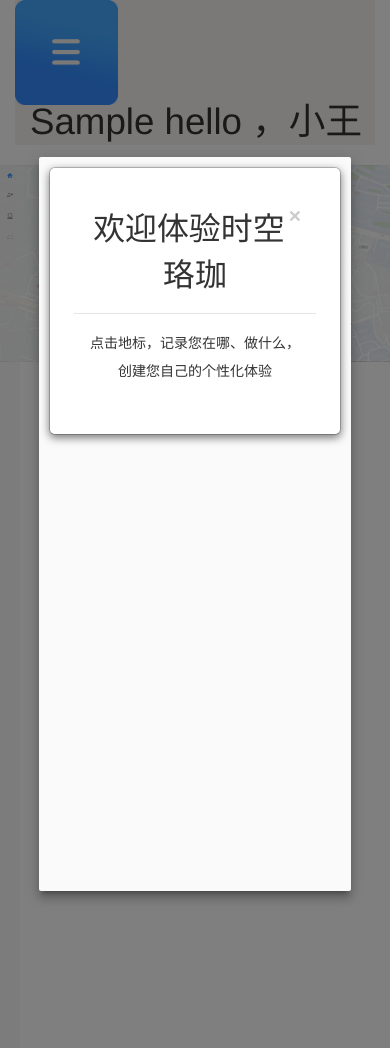
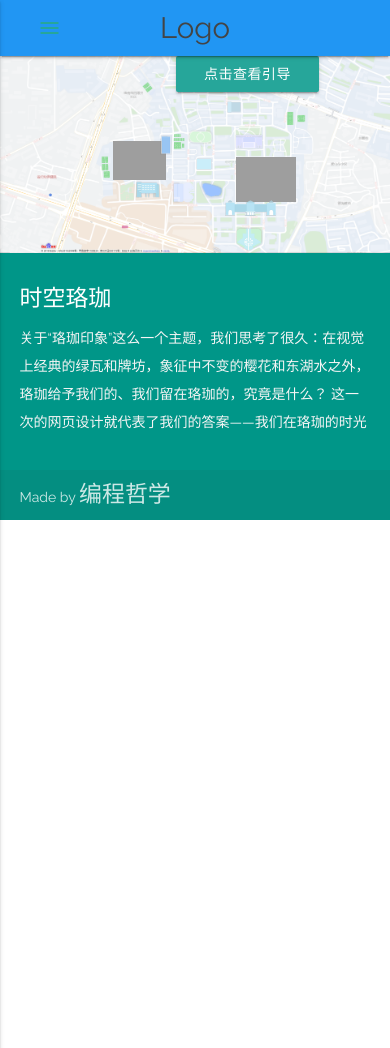
Before and after one commit to yuh-yang/lingbei-final, a Django app: template templates/Map.html in a window 390 px wide. Run offline with Django 3.2, Linux system fonts and the light colour scheme; the template is opened without the code that fills it: most values are stand-ins (such as "Sample title", 1, 10 or a date in 2020); some libraries are stand-ins or nearby versions; some web fonts are replaced; grey boxes are pictures that could not be loaded.

Commit message:
Map页面基本构建完成

```diff
--- a/templates/Line.html
+++ b/templates/Line.html
@@ -37,7 +37,7 @@
     <!--左边菜单栏-->
     <div style = "position: absolute;" id = "menu">
         <center><a href = "/map/"><img class = "item" src = "{% static "pic/picOfMap/home.png" %}" id = "home"></a></center>
-        <center><a href = "/line/"><img class = "item" src = "{% static "pic/picOfMap/Line.png" %}" id = "Line"></a></center>
+        <center><a href = "/line/"><img class  "item" src = "{% static "pic/picOfMap/Line.png" %}" id = "Line"></a></center>
         <center><a href = "/timeline/"><img class = "item" src = "{% static "pic/picOfMap/light.png" %}" id = "Time-line"></a></center>
         <center><a href = "/infoflow"><img class = "item" src = "{% static "pic/picOfMap/info.png" %}" id = "info flow"></a></center>
         <!--该函数为根据页面变换菜单图标的函数-->
--- a/templates/Map.html
+++ b/templates/Map.html
@@ -1,93 +1,69 @@
-<!DOCTYPE>
-<html>
+<!DOCTYPE html>
+<html lang="en">
 <head>
-    <meta charset="utf-8">
+    <meta http-equiv="Content-Type" content="text/html; charset=UTF-8"/>
+    <meta name="viewport" content="width=device-width, initial-scale=1, maximum-scale=1.0, user-scalable=no"/>
     <title>时空珞珈——记录</title>
     {% load static %}
+
+    <!--js-->
+    <script src="https://code.jquery.com/jquery-2.1.1.min.js"></script>
+    <script src="https://cdnjs.cloudflare.com/ajax/libs/materialize/1.0.0/js/materialize.min.js"></script>
+    <script src="https://cdn.jsdelivr.net/npm/vue@2.5.17/dist/vue.js"></script>
+
+
+    <!-- CSS  -->
     <link rel="stylesheet" href="{% static "css/styleOfMap.css" %}">
     <link rel='stylesheet' type='text/css' href='http://fonts.googleapis.com/css?family=Raleway'>
-    <!--引用vuejs-->
-    <script src="https://cdn.jsdelivr.net/npm/vue@2.5.17/dist/vue.js"></script>
 
-    <!--Jquery-->
-    <script src="http://code.jquery.com/jquery-1.9.1.js"></script>
-
-    <script src="http://code.jquery.com/jquery-migrate-1.1.0.js"></script>
+    <link href="https://fonts.googleapis.com/icon?family=Material+Icons" rel="stylesheet">
+    <link href="{% static "css/materialize.min.css" %}" type="text/css" rel="stylesheet" media="screen,projection">
+    <link href="{% static "css/styleOfframe.css" %}" type="text/css" rel="stylesheet" media="screen,projection">
 
 
-    <!-- 最新版本的 Bootstrap 核心 CSS 文件 -->
-    <link rel="stylesheet" href="https://cdn.jsdelivr.net/npm/bootstrap@3.3.7/dist/css/bootstrap.min.css" integrity="sha384-BVYiiSIFeK1dGmJRAkycuHAHRg32OmUcww7on3RYdg4Va+PmSTsz/K68vbdEjh4u" crossorigin="anonymous">
-
-    <!-- 可选的 Bootstrap 主题文件（一般不用引入） -->
-    <link rel="stylesheet" href="https://cdn.jsdelivr.net/npm/bootstrap@3.3.7/dist/css/bootstrap-theme.min.css" integrity="sha384-rHyoN1iRsVXV4nD0JutlnGaslCJuC7uwjduW9SVrLvRYooPp2bWYgmgJQIXwl/Sp" crossorigin="anonymous">
 
     <!-- 最新的 Bootstrap 核心 JavaScript 文件 -->
     <script src="https://cdn.jsdelivr.net/npm/bootstrap@3.3.7/dist/js/bootstrap.min.js" integrity="sha384-Tc5IQib027qvyjSMfHjOMaLkfuWVxZxUPnCJA7l2mCWNIpG9mGCD8wGNIcPD7Txa" crossorigin="anonymous"></script>
 
-
-
-    <!-- CSS  -->
-    <link href="https://fonts.googleapis.com/icon?family=Material+Icons" rel="stylesheet">
-    <link href="../website/static/css/materialize.min.css" type="text/css" rel="stylesheet" media="screen,projection"/>
-    <link href="../website/static/css/styleOfframe.css" type="text/css" rel="stylesheet" media="screen,projection"/>
 </head>
 
 <body>
 {% load static %}
-<!--顶栏-->
-<div class = "container-fluid">
-    <div class = "row" id = "header">
-        <a href = "/index/"><span class = "col-md-1" style = "padding: 0;"><img src = "{% static "pic/picOfMap/blue square.png" %}" id = "square"></span></a>
-        <span class = "option col-md-5" id = "Map"><p id = "fir" style = "display: inline-block;margin: 0;">{{ hello }} ，小王</p></span>
-    </div>
+<!--顶部导航栏-->
+<div class =  "navbar-fixed">
+    <nav class="blue" role="navigation">
+        <div class="nav-wrapper container">
+            <a id="logo-container" href="#" class="brand-logo">Logo</a>
+            <ul class="right hide-on-med-and-down">
+                <li><img class = "item" src = "{% static "pic/picOfMap/home.png" %}" id = "home" style = "display:inline-block;"></li>
+                <li><a href = "/map/">记录</a></li>
+                <li><img class = "item" src = "{% static "pic/picOfMap/Line.png" %}" id = "Line"></li>
+                <li><a href = "/line/">印记</a></li>
+                <li><img class = "item" src = "{% static "pic/picOfMap/light.png" %}" id = "Time-line"></li>
+                <li><a href = "/timeline/">今天</a></li>
+                <li><img class = "item" src = "{% static "pic/picOfMap/info.png" %}" id = "info flow"></li>
+                <li><a href = "/infoflow/">发现</a></li>
+            </ul>
+
+            <ul id="nav-mobile" class="side-nav">
+                <li><a href = "/map/">记录</a></li>
+                <li><a href = "/line/"印记</a></li>
+                <li><a href = "/timeline/">今天</a></li>
+                <li><a href = "/infoflow/">发现</a></li>
+            </ul>
+            <a href="#" data-activates="nav-mobile" class="button-collapse"><i class="material-icons">menu</i></a>
+        </div>
+    </nav>
 </div>
 
-<!--左边菜单栏-->
-<div style = "position: absolute;" id = "menu">
-    <center><a href = "/map/"><img class = "item" src = "{% static "pic/picOfMap/home.png" %}" id = "home"></a></center>
-    <center><a href = "/line/"><img class = "item" src = "{% static "pic/picOfMap/Line.png" %}" id = "Line"></a></center>
-    <center><a href = "/timeline/"><img class = "item" src = "{% static "pic/picOfMap/light.png" %}" id = "Time-line"></a></center>
-    <center><a href = "/infoflow/"><img class = "item" src = "{% static "pic/picOfMap/info.png" %}" id = "info flow"></a></center>
-    <!--该函数为根据页面变换菜单图标的函数-->
-    <!--该函数为根据页面变换菜单图标的函数-->
-    <script type="text/javascript">
-        window.onload = function change1() {
-            $(document).ready(function(){
-                $("#menu").fadeIn(3000);
-            });
-            if(document.title === "时空珞珈——印记") {
-                document.getElementById("Line").src = "{% static "pic/picOfMap/Line-v.png" %}";
-                document.getElementById("home").src = "{% static "pic/picOfMap/home.png" %}";
-                document.getElementById("light").src = "{% static "pic/picOfMap/light.png" %}";
-                document.getElementById("info flow").src = "{% static "pic/picOfMap/info.png" %}";
-            }
-            if(document.title === "时空珞珈——记录") {
-                document.getElementById("Line").src = "{% static "pic/picOfMap/Line.png" %}";
-                document.getElementById("home").src = "{% static "pic/picOfMap/home-v.png" %}";
-                document.getElementById("light").src = "{% static "pic/picOfMap/light.png" %}";
-                document.getElementById("info flow").src = "{% static "pic/picOfMap/info.png" %}";
-            }
-            if(document.title === "时空珞珈——今天") {
-                document.getElementById("Line").src = "{% static "pic/picOfMap/Line.png" %}";
-                document.getElementById("home").src = "{% static "pic/picOfMap/home.png" %}";
-                document.getElementById("light").src = "{% static "pic/picOfMap/light-v.png" %}";
-                document.getElementById("info flow").src = "{% static "pic/picOfMap/info.png" %}";
-            }
-            if(document.title === "时空珞珈——发现")  {
-                document.getElementById("Line").src = "{% static "pic/picOfMap/Line.png" %}";
-                document.getElementById("home").src = "{% static "pic/picOfMap/home.png" %}";
-                document.getElementById("light").src = "{% static "pic/picOfMap/light-v.png" %}";
-                document.getElementById("info flow").src = "{% static "pic/picOfMap/info.png" %}";
-            }
-        }
 
-    </script>
-</div>
+<!-- Modal Trigger -->
+<a class="waves-effect waves-light btn" href="#modal1" style = "display:inline-block;position: absolute;left:45%;">点击查看引导</a>
 
 <!--地图-->
 <div>
     {% csrf_token %}
-    <div class = "img-responsive" style = "position: absolute;">
+    <div style = "position: relative;">
         <img src = "{% static "pic/picOfMap/map.png" %}" id = "background">
 
         <!--所有浮动图标-->
@@ -127,30 +103,26 @@
             {% endif %}
 
             <!--此为模态框-->
-            <div class="modal fade" id="myModal76" tabindex="-1" role="dialog" aria-labelledby="myModalLabel">
-                <div class="modal-dialog" role="document">
-                    <div class="modal-content">
-                        <div class = "modal-header">
-                            <button type="button" class="close" data-dismiss="modal" aria-label="Close"><span aria-hidden="true">&times;</span></button>
-                            <center><h4 class="modal-title">欢迎体验时空珞珈</h4></center>
-                        </div>
+
+            <!-- Modal Structure -->
+            <div id="modal1" class="modal">
+                <div class="modal-content">
+                    <h4>欢迎体验时空珞珈</h4>
+                    <p>点击地标，记录您在哪、做什么，创建您自己的个性化体验</p>
+                </div>
+                <div class="modal-footer">
+                    <a href="#!" class=" modal-action modal-close waves-effect waves-green btn-flat">关闭</a>
+                </div>
+            </div>
 
 
-                        <div class = "modal-body">
-                            <center><p>点击地标，记录您在哪、做什么，创建您自己的个性化体验</p></center>
-                        </div>
-                    </div>
-                </div>
-            </div>
+
             <!--此为模态框-->
             {% for i in a %}
-            <div class="modal fade" id="myModal{{ i.id }}" tabindex="-1" role="dialog" aria-labelledby="myModalLabel">
-                <div class="modal-dialog" role="document">
+            <div class="place modal" id="myModal{{ i.id }}" tabindex="-1" role="dialog" aria-labelledby="myModalLabel" style = "position: absolute">
                     <div class="modal-content">
-                        <div class = "modal-header">
-                            <button type="button" class="close" data-dismiss="modal" aria-label="Close"><span aria-hidden="true">&times;</span></button>
+                            <button type="button" class="close" data-dismiss="modal" aria-label="Close" style = "background-color: transparent;border:0;font-size:1.3rem;"><span aria-hidden="true">&times;</span></button>
                             <h4 class="modal-title">记录</h4>
-
                             <div id = "place">
                                 <p>今天的日期是{{ date }}</p>
                                 <p>你在 <span id="id" >{{ i.place }}</span></p>
@@ -166,10 +138,7 @@
                                     })
                                 }
                             </script>
-                        </div>
 
-
-                        <div class = "modal-body">
                             <form action="/map/" method="post">
                                 {% csrf_token %}
                                 <div class = "form-group">
@@ -178,8 +147,9 @@
                                             <option id="place" value = {{ i.place }}>{{ i.place }}</option>
                                         </select>
                                     </label>
-                                    &emsp;&emsp;<label style = "display: block">现在的时间是（自动获取）<!--时间框-->
-                                    <select class = "selectpicker show-tick form-control" name="time">
+
+                                    <label style = "display: block">现在的时间是（自动获取）<!--时间框-->
+                                    <select class = "selectpicker show-tick form-control select" name="time">
                                         <option id="time" value = {{ time }}>{{ time }}</option>
                                     </select>
                                 </label>
@@ -201,24 +171,75 @@
                                     <!--提交成功后弹出成功窗口？？？？-->
                                 </div>
                             </form>
-
-                        </div>
+                    </div>
+            </div>
+            {% endfor %}
 
 
-                    </div>
 
-                </div>
-            </div>
+
 
             <!--  Scripts-->
+            <script src="https://code.jquery.com/jquery-2.1.1.min.js"></script>
+            <script src="{% static 'js/materialize.js' %}"></script>
+
             <script>
-                $(function(){
-                    $('#myModal76').modal({
-                        show:true,
-                        backdrop:true
-                    })
+                (function($){
+                    $(function(){
+
+                        $('.button-collapse').sideNav();
+                        $('.parallax').parallax();
+
+                    }); // end of document ready
+                })(jQuery); // end of jQuery name space
+                $(document).ready(function(){
+                    // .modal-trigger类所在的a标签的href属性必须制定模态框的id才能被触发。
+                    $('.modal').modal({
+                        dismissible: false, // 点击模态外面模态消失关闭
+                        opacity: .5, // 相对于背景的不透明度
+                        in_duration: 300, // 显示特效的时间
+                        out_duration: 200, // 消失特效时间
+                        starting_top: '4%', // 启动时的样式属性
+                        ending_top: '10%', // 结束时的样式属性
+
+                    });
+                    $('.open').on('click', function() {
+                        $('#modal1').modal('open');
+                    });
+                    $('.close').on('click', function() {
+                        $('#modal2').modal('close');
+                    });
+                    <!--初始化下拉菜单-->
+                    $(document).ready(function() {
+
+                        $('select').material_select();
+
+                    });
+                    <!--禁用拖动条-->
+                    $(".modal").css({
+                        "overflow-x":"hidden",
+                        "overflow-y":"hidden"
+                    });
                 });
             </script>
-            {% endfor %}
+
+            <!--底部栏-->
+            <footer class="page-footer teal" style = "float: bottom;position: relative;">
+                <div class="container">
+                    <div class="row">
+                        <div class="col l6 s12">
+                            <h5 class="white-text">时空珞珈</h5>
+                            <p class="grey-text text-lighten-4">关于“珞珈印象”这么一个主题，我们思考了很久：在视觉上经典的绿瓦和牌坊，象征中不变的樱花和东湖水之外，珞珈给予我们的、我们留在珞珈的，究竟是什么？
+                                这一次的网页设计就代表了我们的答案——我们在珞珈的时光</p>
+                        </div>
+                    </div>
+                </div>
+                <div class="footer-copyright">
+                    <div class="container">
+                        Made by <h5 style = "display: inline-block;">编程哲学</h5>
+                    </div>
+                </div>
+            </footer>
+
 </body>
 </html>
--- a/website/static/css/styleOfMap.css
+++ b/website/static/css/styleOfMap.css
@@ -50,8 +50,8 @@ a {
 }
 
 .item {
-	width: 30%;
-	margin-top: 40%;
+	width: 20px;
+	margin-top:110%;
 	margin-bottom: 40%;
 	cursor: pointer;
 	opacity: 1;
@@ -180,10 +180,7 @@ center:hover {
 	opacity: 0.5;
 }
 
-.placeSty {
-	color: blue;
+.place {
+	bottom:15%;
+	z-index:1;
 }
-
-.thingSty {
-	color: red;
-}
```
Also changed, not shown: templates/frame.html (+51 -1 lines), db.sqlite3, website/static/js/Time-line.js (deleted).
